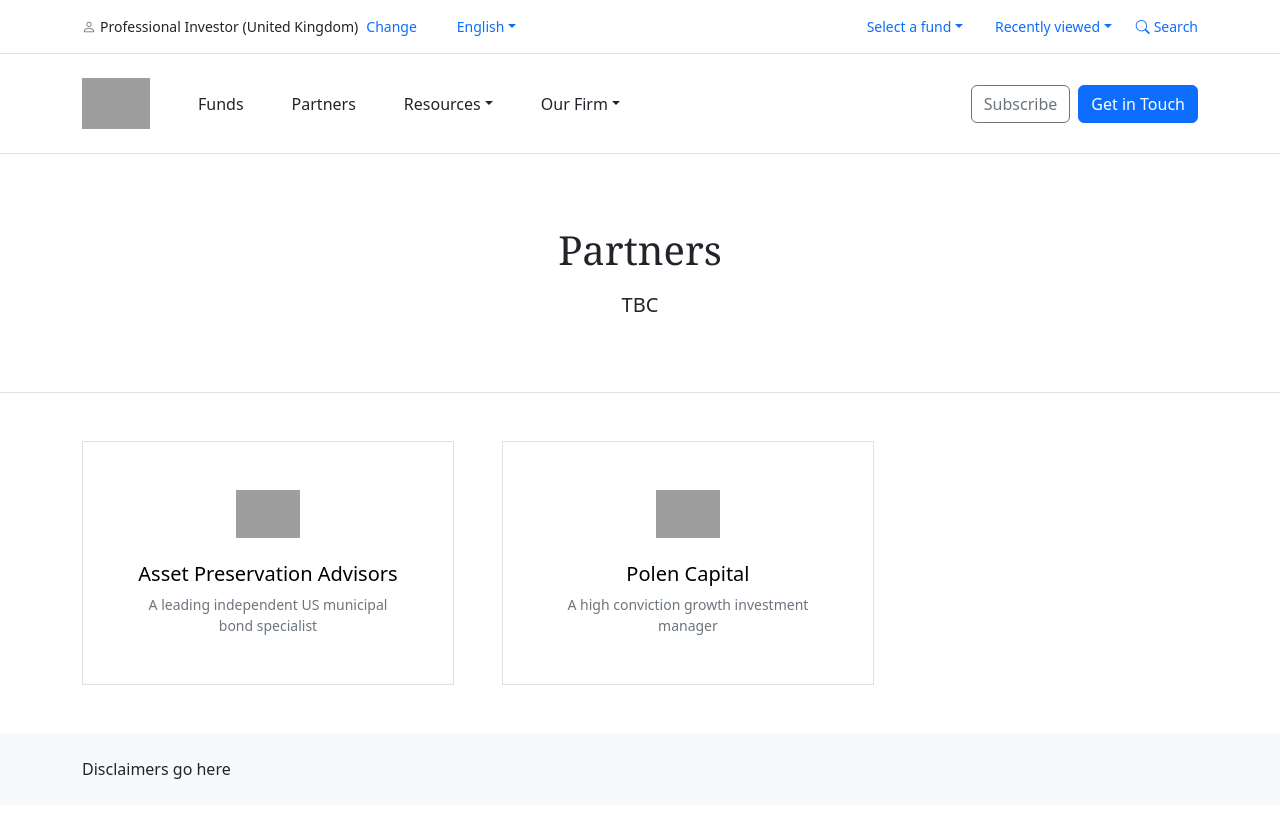
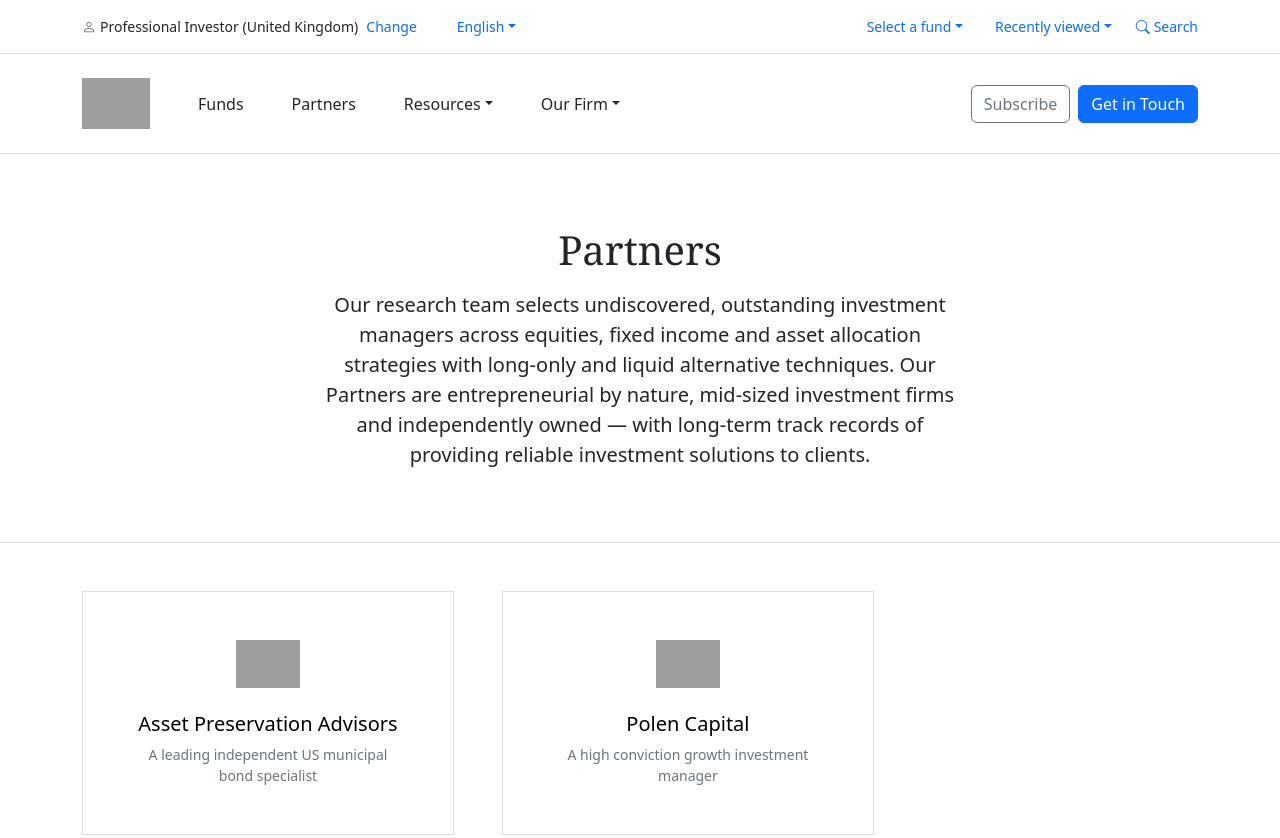
Before and after one commit to imgp-digital/website-concept, a plain HTML site: page partners.html in a window 1280 px wide. Shown: the top 838 px of the page. Before the commit the page ends 805 px from the top, so only its background shows below. Drawn offline with nearby package versions, Linux system fonts and the light colour scheme; grey boxes are pictures that could not be loaded.

Commit message:
Update partners.html

```diff
--- a/partners.html
+++ b/partners.html
@@ -35,7 +35,7 @@
 						<div class="col-lg-7 mx-auto text-center">
 							<div class="py-lg-5">
 								<h1 class="mb-3">Partners</h1>
-								<p class="lead mb-0">TBC</p>
+								<p class="lead mb-0">Our research team selects undiscovered, outstanding investment managers across equities, fixed income and asset allocation strategies with long-only and liquid alternative techniques. Our Partners are entrepreneurial by nature, mid-sized investment firms and independently owned &mdash; with long-term track records of providing reliable investment solutions to clients.</p>
 							</div>
 						</div>
 					</div>
```
